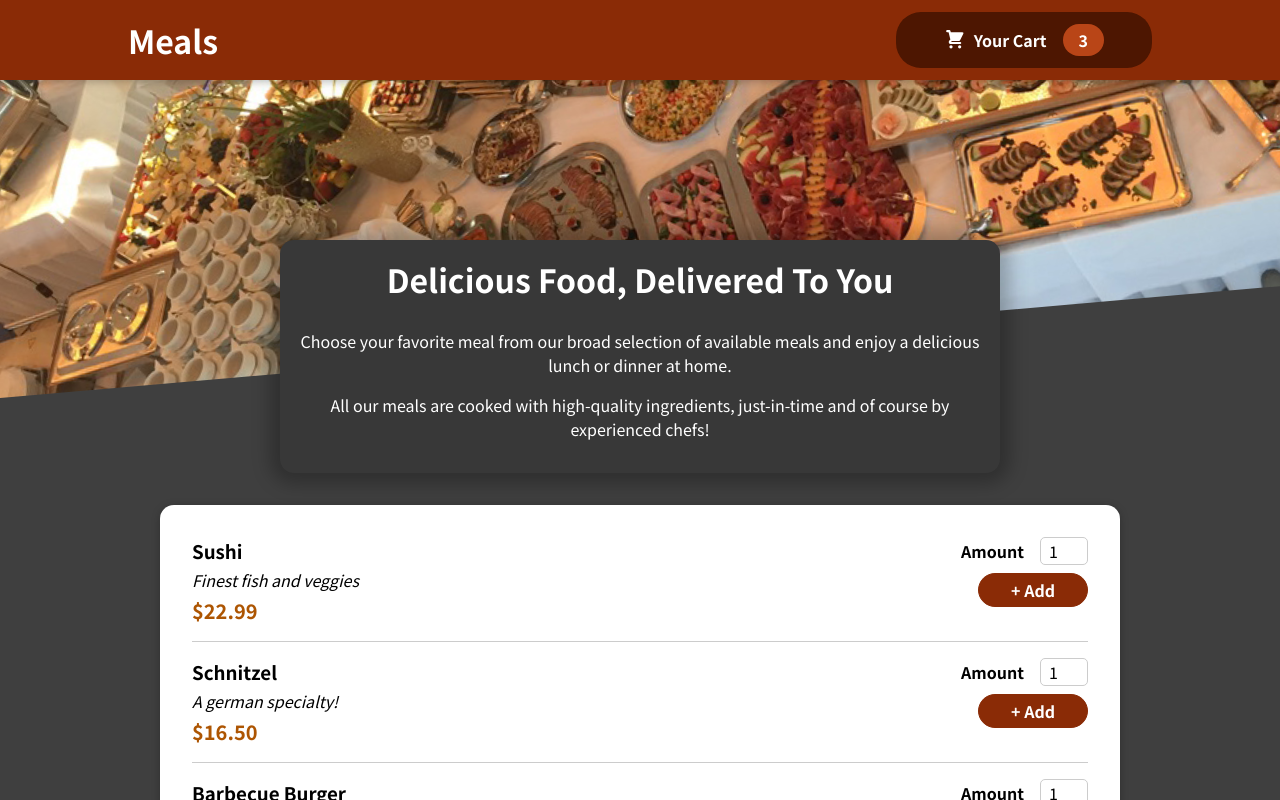
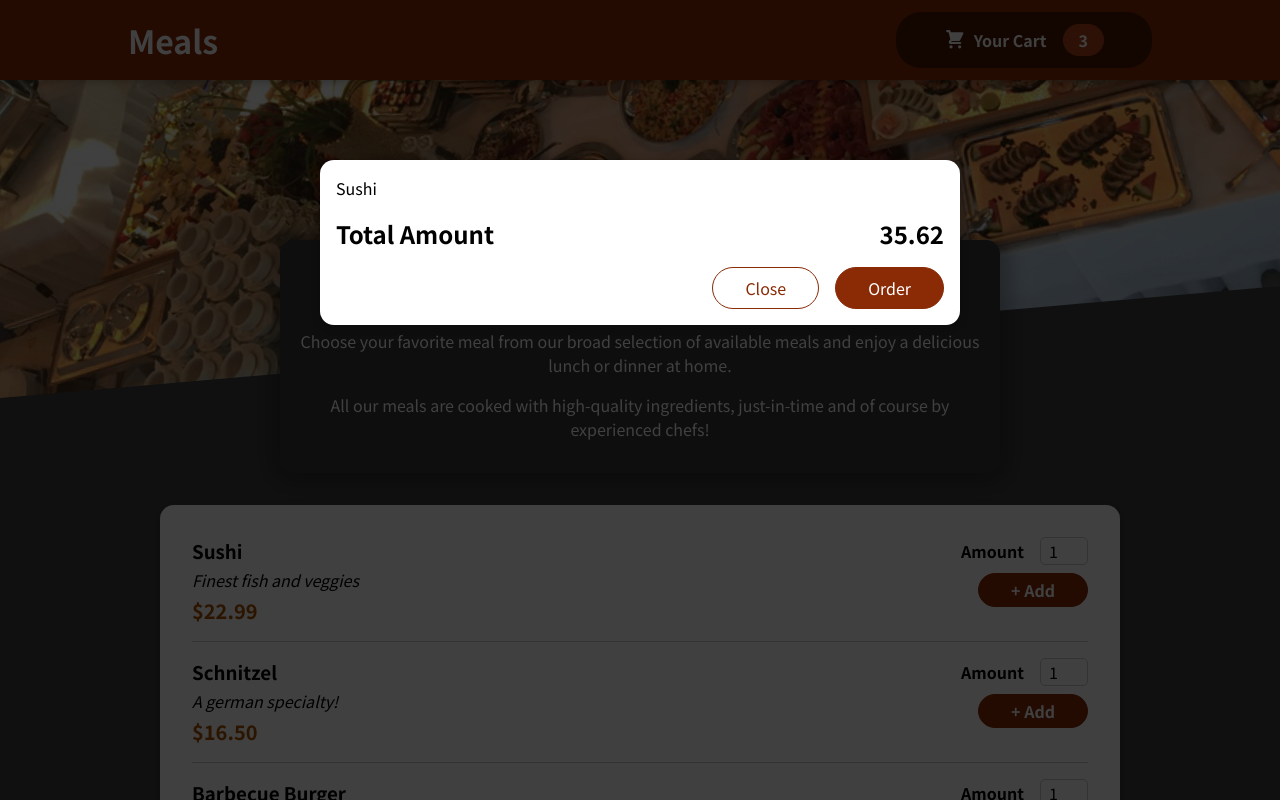
Before and after one commit to EidHachem/react-meals, a React (Create React App) app: page / in a window 1280 px wide. Shown: the top 800 px of the page. Built offline with nearby package versions, Linux system fonts and the light colour scheme.

Commit message:
Add cart modal

```diff
--- a/public/index.html
+++ b/public/index.html
@@ -28,6 +28,7 @@
   </head>
   <body>
     <noscript>You need to enable JavaScript to run this app.</noscript>
+    <div id="overlays"></div>
     <div id="root"></div>
     <!--
       This HTML file is a template.
--- a/src/App.js
+++ b/src/App.js
@@ -1,9 +1,11 @@
+import Cart from "./components/Cart/Cart"
 import Header from "./components/Layout/Header"
 import Meals from "./components/Meals/Meals"
 
 function App() {
   return (
     <>
+      <Cart />
       <Header />
       <main>
         <Meals />
--- /dev/null
+++ b/src/components/Cart/Cart.js
@@ -0,0 +1,30 @@
+import React from "react"
+
+import classes from "./Cart.module.css"
+import Modal from "../UI/Modal"
+
+const Cart = (props) => {
+  const cartItems = (
+    <ul className={classes["cart-items"]}>
+      {" "}
+      {[{ id: "c1", name: "Sushi", amount: "2", price: 12.99 }].map((item) => (
+        <li key={item.id}>{item.name}</li>
+      ))}
+    </ul>
+  )
+  return (
+    <Modal>
+      {cartItems}
+      <div className={classes.total}>
+        <span>Total Amount</span>
+        <span>35.62</span>
+      </div>
+      <div className={classes.actions}>
+        <button className={classes["button--alt"]}>Close</button>
+        <button className={classes.button}>Order</button>
+      </div>
+    </Modal>
+  )
+}
+
+export default Cart
--- /dev/null
+++ b/src/components/Cart/Cart.module.css
@@ -0,0 +1,46 @@
+.cart-items {
+  list-style: none;
+  margin: 0;
+  padding: 0;
+  max-height: 20rem;
+  overflow: auto;
+}
+
+.total {
+  display: flex;
+  justify-content: space-between;
+  align-items: center;
+  font-weight: bold;
+  font-size: 1.5rem;
+  margin: 1rem 0;
+}
+
+.actions {
+  text-align: right;
+}
+
+.actions button {
+  font: inherit;
+  cursor: pointer;
+  background-color: transparent;
+  border: 1px solid #8a2b06;
+  padding: 0.5rem 2rem;
+  border-radius: 25px;
+  margin-left: 1rem;
+}
+
+.actions button:hover,
+.actions button:active {
+  background-color: #5a1a01;
+  border-color: #5a1a01;
+  color: white;
+}
+
+.actions .button--alt {
+  color: #8a2b06;
+}
+
+.actions .button {
+  background-color: #8a2b06;
+  color: white;
+}
--- /dev/null
+++ b/src/components/UI/Modal.js
@@ -0,0 +1,32 @@
+import React from "react"
+import ReactDom from "react-dom"
+
+import classes from "./Modal.module.css"
+
+const Backdrop = (props) => {
+  return <div className={classes.backdrop}></div>
+}
+
+const ModalOverlay = ({ children }) => {
+  return (
+    <div className={classes.modal}>
+      <div className={classes.content}>{children}</div>
+    </div>
+  )
+}
+
+const portalElement = document.getElementById("overlays")
+
+const Modal = ({ children }) => {
+  return (
+    <>
+      {ReactDom.createPortal(<Backdrop />, portalElement)}
+      {ReactDom.createPortal(
+        <ModalOverlay>{children}</ModalOverlay>,
+        portalElement
+      )}
+    </>
+  )
+}
+
+export default Modal
--- /dev/null
+++ b/src/components/UI/Modal.module.css
@@ -0,0 +1,40 @@
+.backdrop {
+  position: fixed;
+  top: 0;
+  left: 0;
+  width: 100%;
+  height: 100vh;
+  z-index: 20;
+  background-color: rgba(0, 0, 0, 0.75);
+}
+
+.modal {
+  position: fixed;
+  top: 20vh;
+  left: 5%;
+  width: 90%;
+  background-color: white;
+  padding: 1rem;
+  border-radius: 14px;
+  box-shadow: 0 2px 8px rgba(0, 0, 0, 0.25);
+  z-index: 30;
+  animation: slide-down 300ms ease-out forwards;
+}
+
+@media (min-width: 768px) {
+  .modal {
+    width: 40rem;
+    left: calc(50% - 20rem);
+  }
+}
+
+@keyframes slide-down {
+  from {
+    opacity: 0;
+    transform: translateY(-3rem);
+  }
+  to {
+    opacity: 1;
+    transform: translateY(0);
+  }
+}
```
Also changed, not shown: 1 other file (tests, documents, lock files or other folders).
